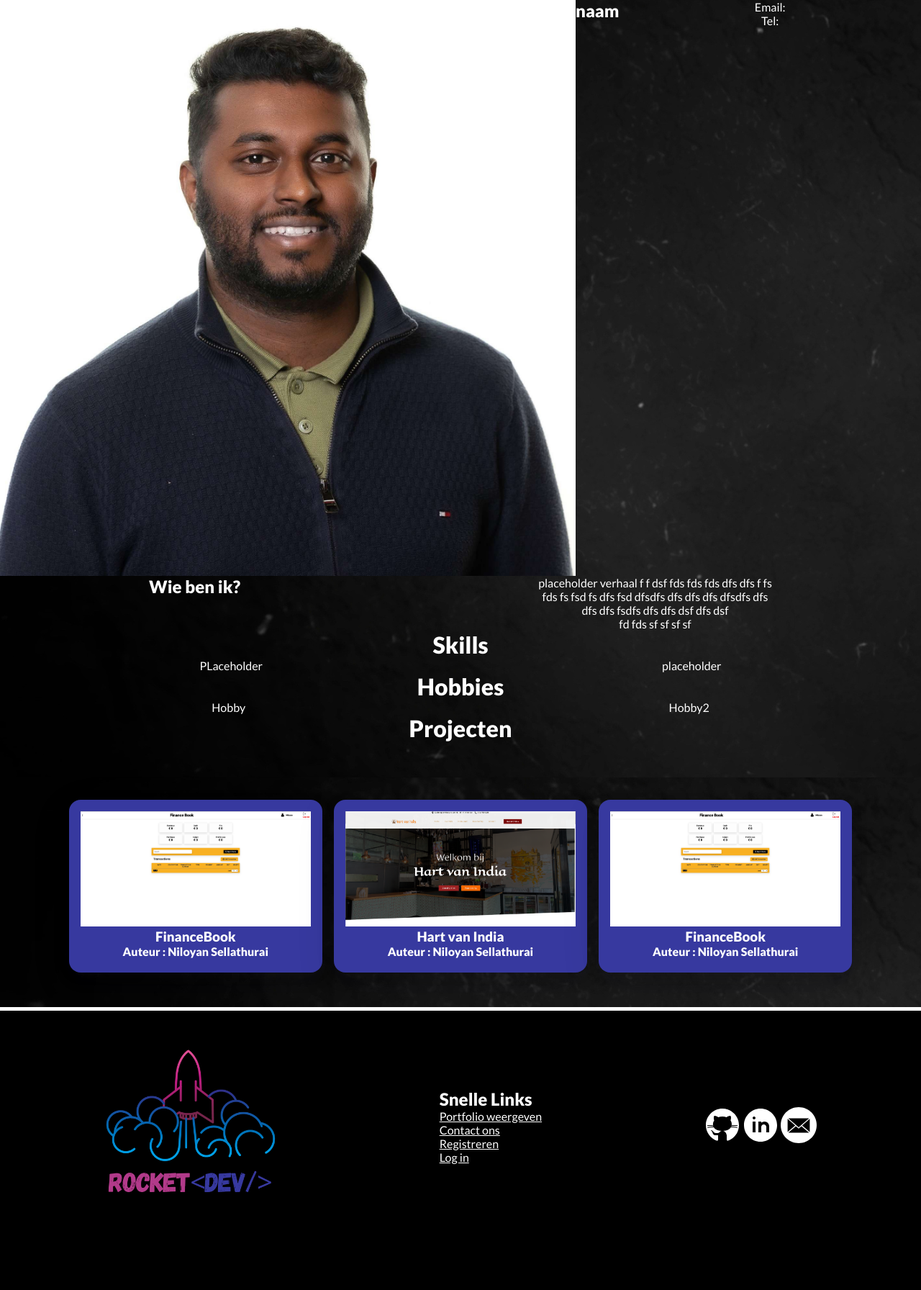
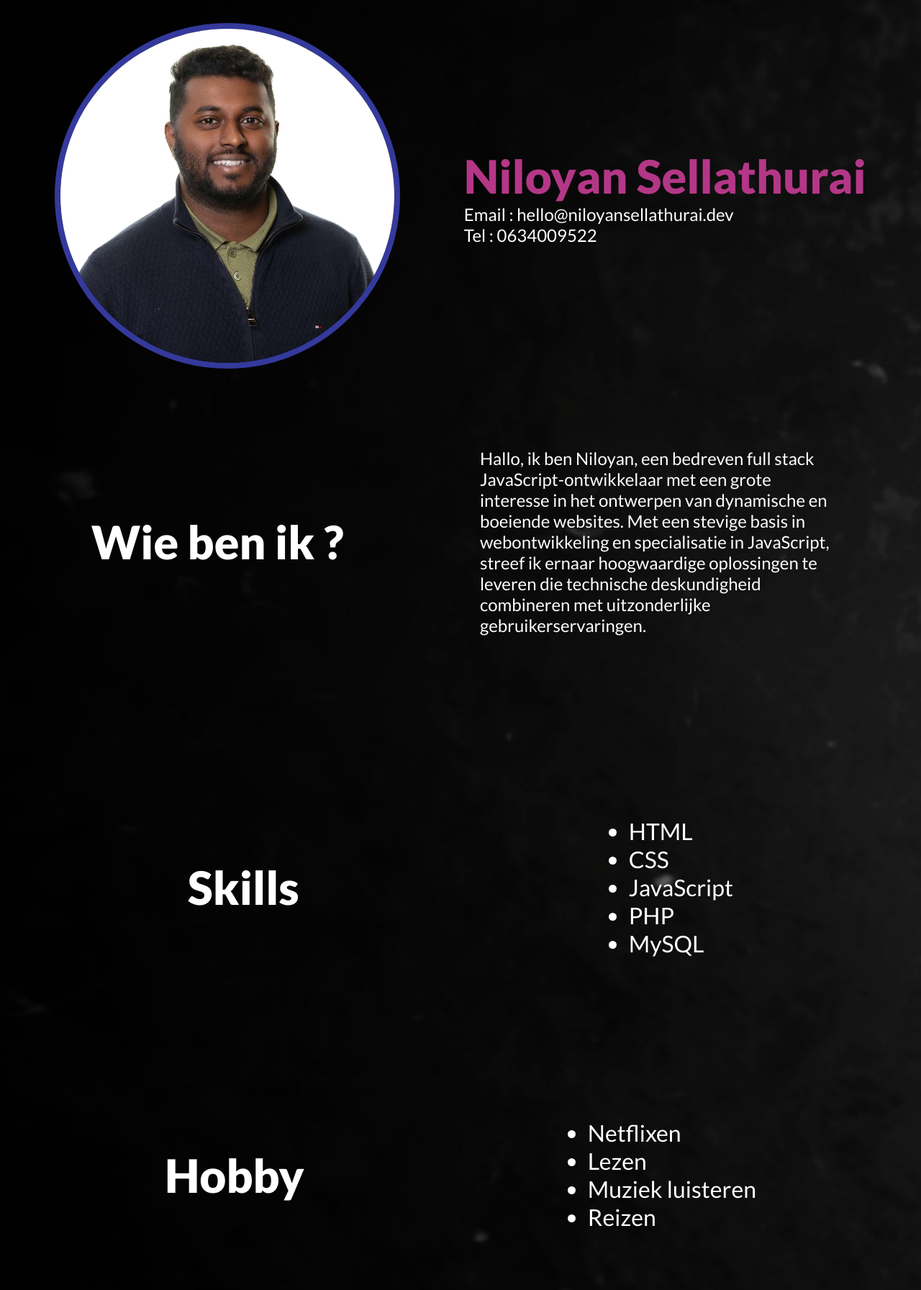
Before and after one commit to sammayer0815/PortfolioApp, a PHP site: page /portfolio-person in a window 1280 px wide. Shown: the part 128-1920 px from the top of the page at 72% size. Before the commit the page ends 1784 px from the top, so only its background shows below. Run offline with PHP 8.4, Linux system fonts and the light colour scheme.

Commit message:
profile person page made in the front-end page

```diff
--- a/public/css/addportfolio.css
+++ b/public/css/addportfolio.css
@@ -62,7 +62,7 @@ input[type="file"] {
   width: 100%;
 }
 
-input[type="submit"] {
+.submitbutton-addportfolio {
+  width: 25%;
   align-self: flex-end;
-  width: 15%;
 }
--- a/public/css/footer.css
+++ b/public/css/footer.css
@@ -9,6 +9,7 @@ footer {
   color: white;
   height: 20rem;
   text-decoration: none;
+  margin: 0;
 }
 
 footer ul {
--- a/public/css/portfolio-person.css
+++ b/public/css/portfolio-person.css
@@ -1,38 +1,68 @@
-.container-personview {
+.person-view-container {
   background-image: url("/public/images/background-image-rocketdev.png");
+  background-size: cover;
+  background-repeat: no-repeat;
   color: white;
-  text-align: center;
+  padding: 2rem;
 }
 
-.place-holder {
+.portfolio-person {
   display: flex;
-  margin: 0 auto;
+  justify-content: space-around;
+  align-items: center;
+  flex-wrap: wrap;
+  height: 30rem;
 }
 
-img {
-  max-width: 50rem;
-  max-height: 50rem;
+.portfolio-person h1 {
+  color: #b43787;
 }
 
-.place-holder2 {
-  display: flex;
+.person-img {
+  height: 30rem;
+  border-radius: 20rem;
+  border: 8px solid #34399c;
 }
 
-.place-holder2 > h2,
-p {
-  margin: 0 auto;
+.person-about {
+  display: flex;
+  justify-content: space-around;
+  align-items: center;
+  flex-wrap: wrap;
+  height: 30rem;
 }
 
-h1 {
-  margin: 0 auto;
+.portfolio-person p {
+  font-size: 1.5rem;
 }
 
-.place-holder3 {
-  display: flex;
+.person-about p {
+  font-size: 1.5rem;
+  width: 40%;
 }
 
-.place-holder4 {
+.person-skills {
   display: flex;
-  justify-content: center;
+  justify-content: space-around;
+  align-items: center;
   flex-wrap: wrap;
+  height: 30rem;
 }
+
+.list-items {
+  font-size: 2rem;
+}
+
+.person-hobby {
+  display: flex;
+  justify-content: space-around;
+  align-items: center;
+  flex-wrap: wrap;
+  height: 20rem;
+}
+
+.hobby {
+  display: flex;
+  justify-content: space-evenly;
+  align-items: center;
+}
--- a/views/addportfolio.view.php
+++ b/views/addportfolio.view.php
@@ -63,8 +63,9 @@
                             <input type="text" name="githuburl" id="githuburl" placeholder="https://www.linkedin.com/in/niloyan-sellathurai-019b8b170/"><br>
                     </div>
                 </div>
-
-                <input type="submit" value="Toevoegen">
+                <div class="submitbutton-addportfolio">
+                    <input type="submit" value="Toevoegen">
+                </div>
             </form>
         </main>
         <?php include "partials/footer.php" ?>
--- a/views/portfolio-person.view.php
+++ b/views/portfolio-person.view.php
@@ -1,59 +1,70 @@
 <!DOCTYPE html>
 <html lang="en">
 <?php include "partials/head.php" ?>
-
-
 <body>
     <?php include "partials/header.php" ?>
-    <div class="container-personview">
-        <section class="place-holder">
-            <img src="/public/images/Nilo.png" />
-            <h2 class="Name">naam</h2>
-            <p>Email: <br>Tel:</p>
+    <main class="person-view-container">
+        <section class="portfolio-person">
+            <div class="portfolio-person-image">
+                <img src="/public/images/Nilo.png" alt="person image" class="person-img">
+            </div>
+            <div class="portfolio-person-details">
+                <h1>Niloyan Sellathurai</h1>
+                <p>Email : hello@niloyansellathurai.dev</p>
+                <p>Tel : 0634009522</p>
+            </div>
         </section>
-        <section class="place-holder2">
-            <h2>Wie ben ik?</h2>
-            <p>
-                placeholder verhaal f f dsf fds fds fds dfs dfs f fs <br>fds fs fsd fs dfs fsd dfsdfs dfs dfs dfs dfsdfs dfs<br> dfs dfs fsdfs dfs dfs dsf dfs dsf<br> fd fds sf sf sf sf
-            </p>
+        <section class="person-about">
+            <h1>Wie ben ik ?</h1>
+            <p>Hallo, ik ben Niloyan, een bedreven full stack JavaScript-ontwikkelaar
+                met een grote interesse in het ontwerpen van dynamische en boeiende websites. Met een stevige
+                basis in webontwikkeling en specialisatie in JavaScript, streef ik ernaar hoogwaardige oplossingen
+                te leveren die technische deskundigheid combineren met uitzonderlijke gebruikerservaringen.</p>
         </section>
+        <section class="person-skills">
             <h1>Skills</h1>
-        <section class="place-holder3">
-            <p>PLaceholder</p>
-            <p>placeholder</p>
+            <ul>
+                <li class="list-items">HTML</li>
+                <li class="list-items">CSS</li>
+                <li class="list-items">JavaScript</li>
+                <li class="list-items">PHP</li>
+                <li class="list-items">MySQL</li>
+            </ul>
+            </div>
         </section>
-        <h1>Hobbies</h1>
-        <section class="place-holder4">
-            <p>Hobby</p><br>
-            <p>Hobby2</p>
+        <section class="person-hobby">
+            <h1>Hobby</h1>
+            <ul>
+                <li class="list-items">Netflixen</li>
+                <li class="list-items">Lezen</li>
+                <li class="list-items">Muziek luisteren</li>
+                <li class="list-items">Reizen</li>
+            </ul>
         </section>
-        <h1>Projecten</h1>
-        <section class="place-holder4">
         <section class="portfolio-project-container">
+                <h1>Bekijk het werk</h1>
                 <div class="portfolio-project">
                     <div class="portfolio-project-card">
-                        <img src="/public/images/Projecten-1.png" class="portfolio-project-img">
+                    <img src="/public/images/Projecten-1.png" class="portfolio-project-img" >
                     <h3>FinanceBook</h3>
                     <p>Auteur : Niloyan Sellathurai</p>
                     </div>
 
                     <div class="portfolio-project-card">
-                        <img src="/public/images/Projecten-2.png" class="portfolio-project-img">
+                    <img src="/public/images/Projecten-2.png" class="portfolio-project-img" >
                     <h3>Hart van India</h3>
                     <p>Auteur : Niloyan Sellathurai</p>
                     </div>
 
                     <div class="portfolio-project-card">
-                        <img src="/public/images/Projecten-1.png" class="portfolio-project-img">
+                    <img src="/public/images/Projecten-1.png" class="portfolio-project-img" >
                     <h3>FinanceBook</h3>
                     <p>Auteur : Niloyan Sellathurai</p>
                     </div>
                 </div>
             </section>
-        </section>
-
-    </div>
+    </main>
+<?php include "partials/footer.php" ?>
 </body>
-<?php include "partials/footer.php" ?>
 
 </html>
```
Also changed, not shown: views/portfolio.view.php (+0 -21 lines). Lines whose indentation alone changed are shown as unchanged.
